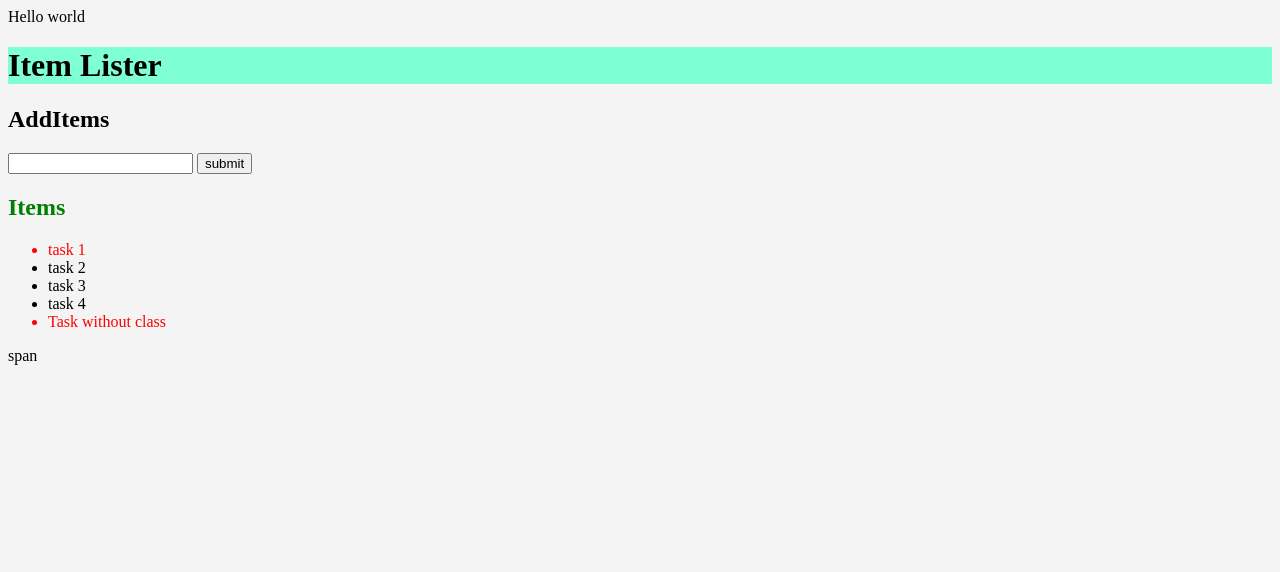
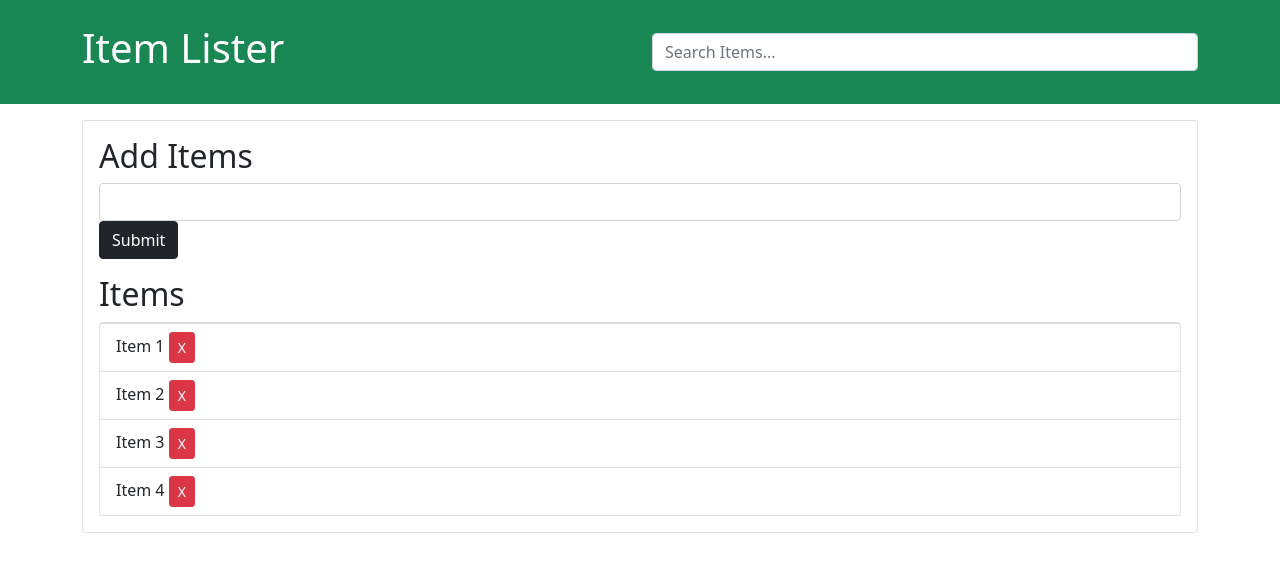
Before and after one commit to bhavesh029/Practice, a plain HTML site: page index.html in a window 1280 px wide. Drawn offline with nearby package versions, Linux system fonts and the light colour scheme.

Commit message:
updating index.htm and main.js

```diff
--- a/index.html
+++ b/index.html
@@ -4,32 +4,40 @@
     <meta charset="UTF-8">
     <meta http-equiv="X-UA-Compatible" content="IE=edge">
     <meta name="viewport" content="width=device-width, initial-scale=1.0">
+    <!-- CSS only -->
+    <link href="https://cdn.jsdelivr.net/npm/bootstrap@5.1.3/dist/css/bootstrap.min.css" rel="stylesheet" integrity="sha384-1BmE4kWBq78iYhFldvKuhfTAU6auU8tT94WrHftjDbrCEXSU1oBoqyl2QvZ6jIW3" crossorigin="anonymous">
     <title>Document</title>
-    <style>
-
-    </style>
 </head>
 <body>
-    <header id="main-header">
+    <header id="main-header" class="bg-success text-white p-4 mb-3">
         <div class="container">
-            <h1 style="background-color: aquamarine;" id="main-header">Item Lister</h1>
+          <div class="row">
+            <div class="col-md-6">
+                <h1 id="header-title">Item Lister</h1>
+            </div>
+            <div class="col-md-6 align-self-center">
+                <input type="text" class="form-control" id="filter" placeholder="Search Items...">
+            </div>
+          </div>
         </div>
-    </header>
-    <form action="">
+      </header>
+      <div class="container">
+       <div id="main" class="card card-body">
+        <h2 class="title">Add Items</h2>
+        <form id="addForm" class="form-inline mb-3">
+          <input type="text" class="form-control mr-2" id="item">
+          <input type="submit" class="btn btn-dark" value="Submit">
+        </form>
+        <h2 class="title">Items</h2>
+        <ul id="items" class="list-group">
+          <li class="list-group-item">Item 1 <button class="btn btn-danger btn-sm float-right delete">X</button></li>
+          <li class="list-group-item">Item 2 <button class="btn btn-danger btn-sm float-right delete">X</button></li>
+          <li class="list-group-item">Item 3 <button class="btn btn-danger btn-sm float-right delete">X</button></li>
+          <li class="list-group-item">Item 4 <button class="btn btn-danger btn-sm float-right delete">X</button></li>
+        </ul>
+       </div>
+      </div>
 
-        <label for="task"><h2>AddItems</h2></label>
-        <input type="text" name="task">
-        <input type="submit" value="submit">
-    </form>
-    <h2 id="header-2">Items</h3>
-    <ul class="item">
-        <li class="item">task 1</li>
-        <li class="item">task 2</li>
-        <li class="item">task 3</li>
-        <li class="item">task 4</li>
-        <li>Task without class</li>
-    </ul>
-    <span></span>
-    <script src = 'main.js'></script>
+      <script src='main.js'></script>
 </body>
 </html>
--- a/main.js
+++ b/main.js
@@ -1,31 +1,44 @@
-var mainHead = document.querySelector('#main-header');
+var form = document.getElementById('addForm');
+var itemList = document.getElementById('items');
 
-console.log(document.querySelector('#main-header').parentElement);
-mainHead.parentElement.style.backgroundColor = '#f4f4f4';
+//form Submit
+form.addEventListener('submit', addItem);
+// Delete event
+itemList.addEventListener('click', removeItem);
+//add item
+function addItem(e){
+    e.preventDefault();
 
-var item = document.querySelector('.item');
-console.log(item.lastElementChild);
-item.lastElementChild.style.color = "red";
-item.firstElementChild.style.color = "red"
-console.log(item.lastChild); //Gives textNode
-console.log(item.nextSibling); //Gives TextNode
-console.log(item.nextElementSibling);
-item.nextElementSibling.textContent = 'span';
-console.log(item.previousElementSibling);
-item.previousElementSibling.style.color = 'green';
+    //Get input value
+    var newItem = document.getElementById('item').value;
 
-//creating Elements
-var newDiv = document.createElement('div');
-newDiv.className = "hello";
-newDiv.setAttribute('title','Hello Div'); //add attr
+    //Create new li element
+    var li = document.createElement('li');
+    //add class
+    li.className = 'list-group-item';
+    // add text node with input value
+    li.appendChild(document.createTextNode(newItem));
 
-var newDivText = document.createTextNode('Hello world');
+    //Create del button element
+    var deleteBtn = document.createElement('button');
 
-//add text to div
-newDiv.appendChild(newDivText);
+    //Add class to del buttn
+    deleteBtn.className = 'btn btn-danger btn-sm float-right delete';
+    //append text node
+    deleteBtn.appendChild(document.createTextNode('X'));
 
-console.log(newDiv);
+    // append button to li
+    li.appendChild(deleteBtn);
 
-var container = document.querySelector('header .container');
-var h1 = document.querySelector('header h1');
-container.insertBefore(newDiv, h1);
+
+    itemList.appendChild(li);
+}
+
+function removeItem(e){
+    if(e.target.classList.contains('delete')){
+    if(confirm('are you sure?')){
+        var li = e.target.parentElement;
+        itemList.removeChild(li);
+    }
+    }
+}
```
